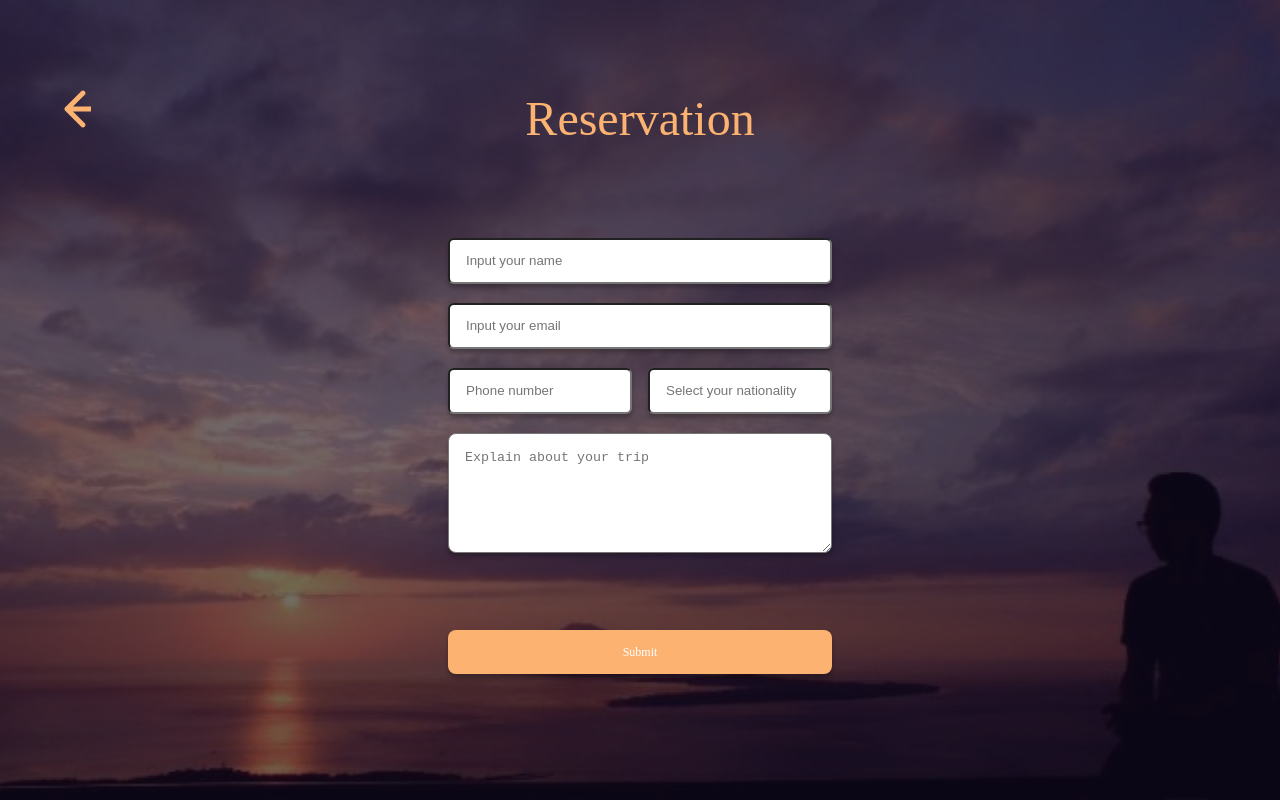
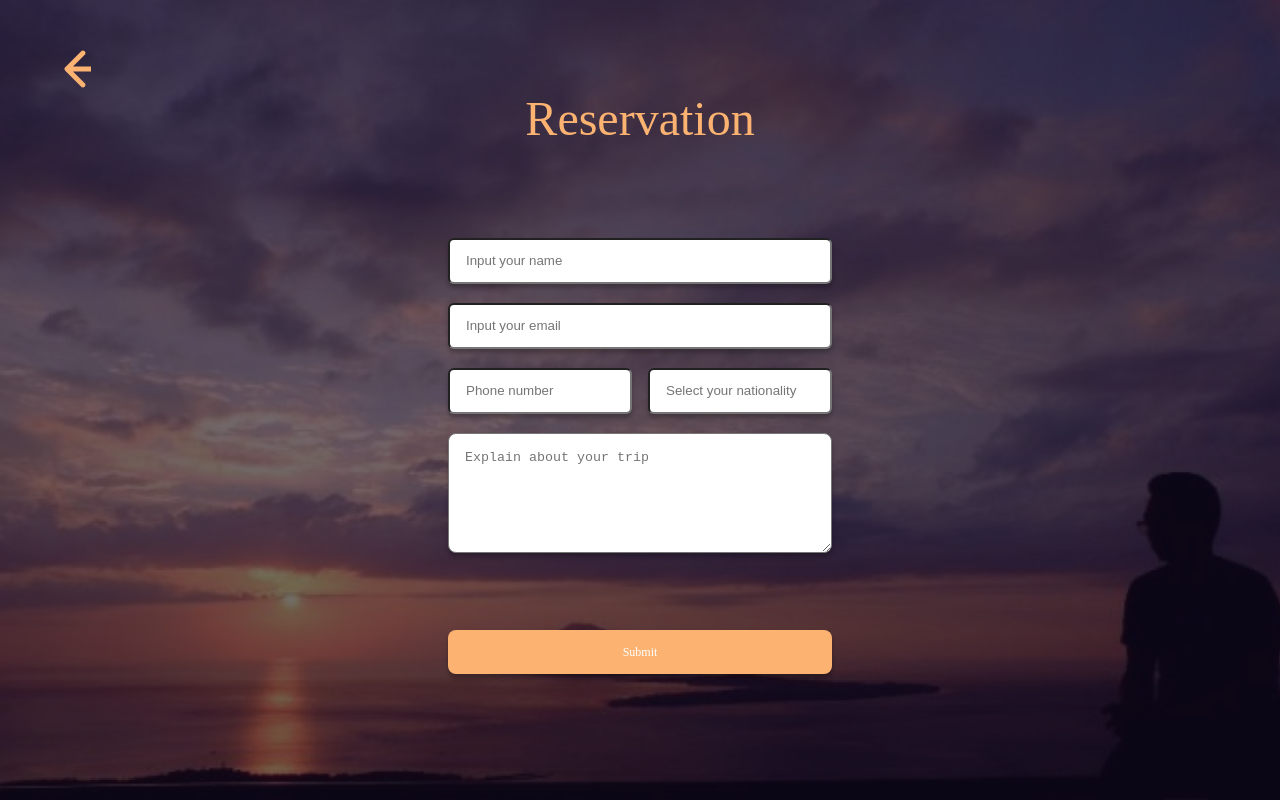
Before and after one commit to Mochamadramdhan/Travel-React, a React (Create React App) app: page /users in a window 1280 px wide. Built offline with nearby package versions, Linux system fonts and the light colour scheme.

Commit message:
update back

```diff
--- a/src/Screeen/Style.css
+++ b/src/Screeen/Style.css
@@ -68,7 +68,7 @@ body, html{
 }
 .back{
     position: absolute;
-    top: 10%;
+    top: 5%;
     left: 5%;
     background-repeat: no-repeat;
     margin-top: 10px;
```
